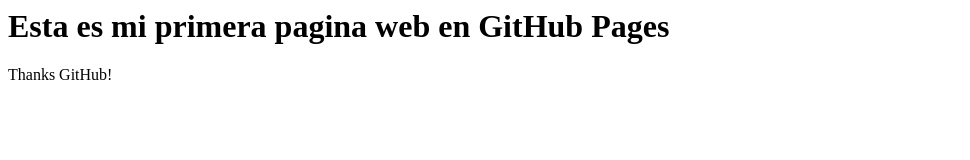
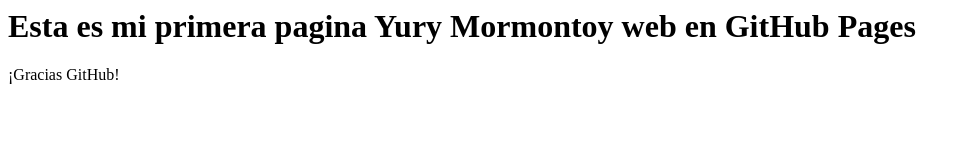
Before and after one commit to ymormontoy/MiPrimerRepositorio, a plain HTML site: page index.html in a window 1280 px wide. Shown: the whole page, without its empty margins (0-970 px from the left). Drawn offline with Linux system fonts and the light colour scheme.

Commit message:
Update index.html

```diff
--- a/index.html
+++ b/index.html
@@ -1,4 +1,4 @@
 <html>
-<h1> Esta es mi primera pagina web en GitHub Pages </h1>
-Thanks GitHub!
+<h1>Esta es mi primera pagina Yury Mormontoy web en GitHub Pages </h1>
+<p>¡Gracias GitHub!</p>
 </html>
```
